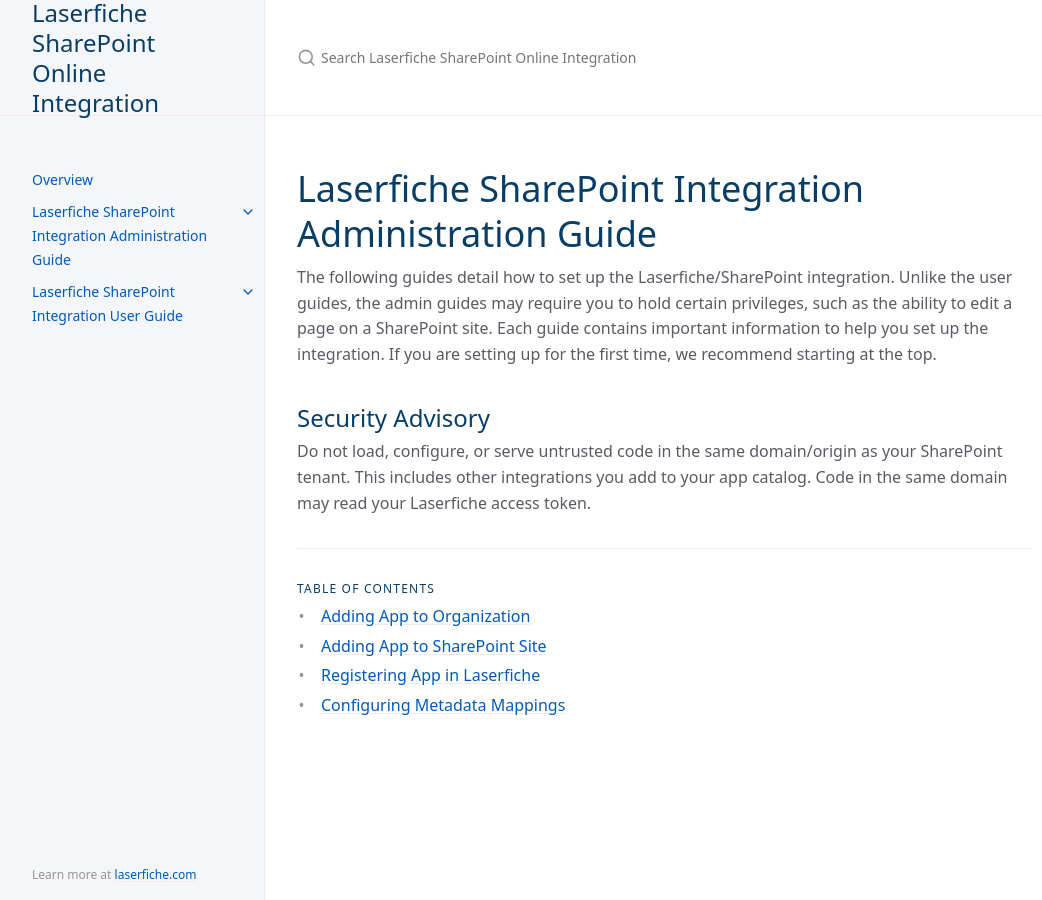
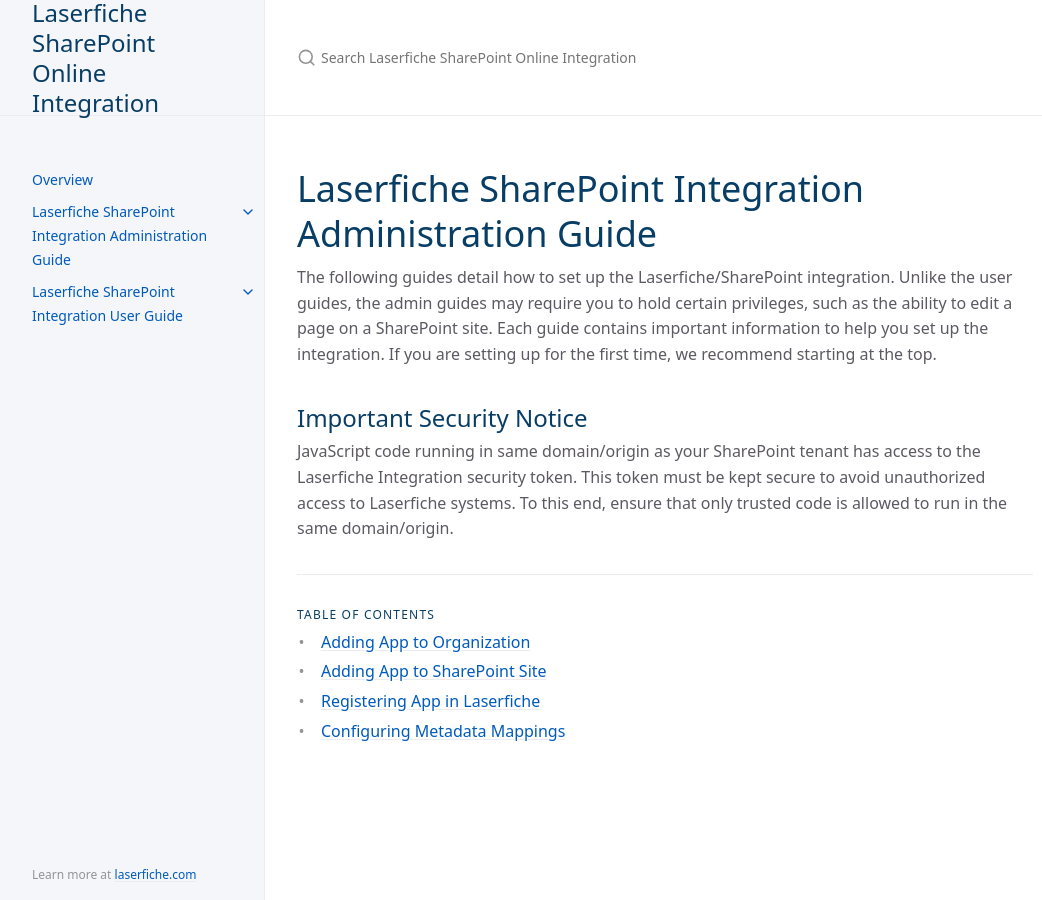
Before and after one commit to isabella232/laserfiche-sharepoint-integration, a Jekyll site: the page built from jekyll_files/docs/admin-documentation/index.md, in a window 1280 px wide. Shown: the whole page, without its empty margins (107-1149 px from the left). Built offline with Jekyll 4.4.1, drawn with Linux system fonts in a browser that asks for light colours; cached includes are drawn as plain includes.

Commit message:
update security notice

```diff
--- a/jekyll_files/docs/admin-documentation/index.md
+++ b/jekyll_files/docs/admin-documentation/index.md
@@ -11,6 +11,6 @@ The following guides detail how to set up the Laserfiche/SharePoint integration.
 may require you to hold certain privileges, such as the ability to edit a page on a SharePoint site. Each guide contains important
 information to help you set up the integration. If you are setting up for the first time, we recommend starting at the top.
 
-## Security Advisory
+## Important Security Notice
 
-Do not load, configure, or serve untrusted code in the same domain/origin as your SharePoint tenant. This includes other integrations you add to your app catalog. Code in the same domain may read your Laserfiche access token.
+JavaScript code running in same domain/origin as your SharePoint tenant has access to the Laserfiche Integration security token. This token must be kept secure to avoid unauthorized access to Laserfiche systems. To this end, ensure that only trusted code is allowed to run in the same domain/origin.
```
Also changed, not shown: jekyll_files/index.md (+0 -4 lines).
